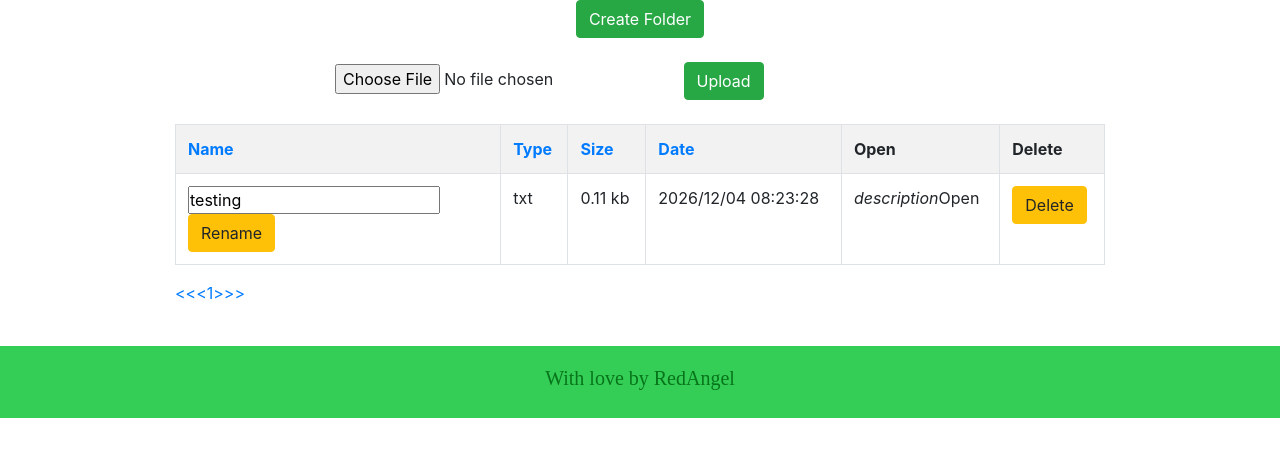
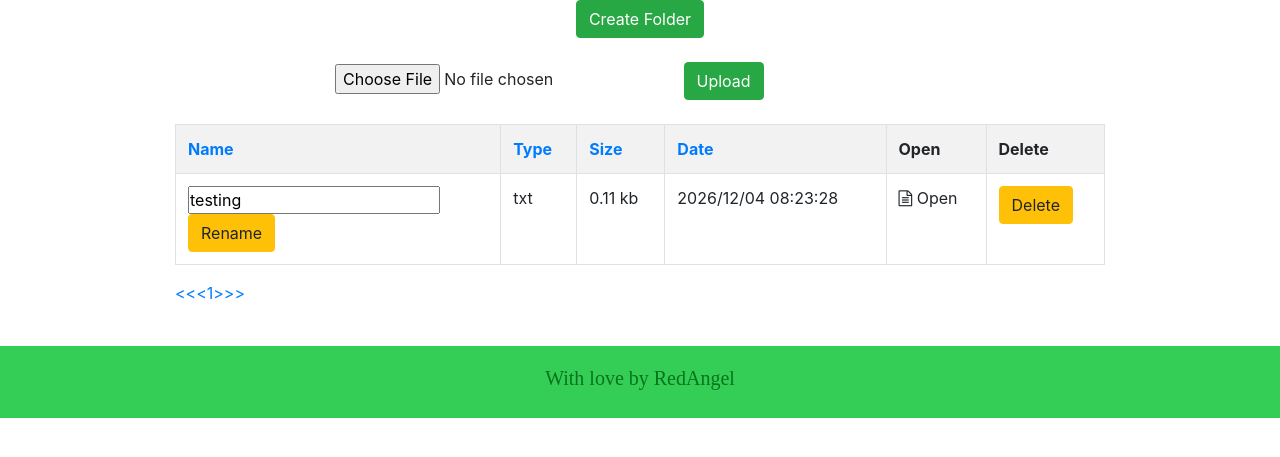
Before and after one commit to TrioAngel/fileProject2, a PHP site: page /index.php in a window 1280 px wide. Shown: the part 192-649 px from the top of the page. Run offline with PHP 8.4, Linux system fonts and the light colour scheme.

Commit message:
adding icons

```diff
--- a/includes/fileshow.php
+++ b/includes/fileshow.php
@@ -45,10 +45,10 @@ class Fileshow {
         if($row['extension'] == 'folder'){
           $output .= '
             <a href="' .$this->page_url. '?page=1&directory=' .$row['directory']. '&sort_flag=' .$this->sort['flag']. '
-            &sorted_by=' .$this->sort['name']. '"><i class="material-icons left">' . $row['icon'] . '</i>Open</a>;
+            &sorted_by=' .$this->sort['name']. '"><i class="' . $row['icon'] . '"></i> Open</a>
           ';
         }else {
-          $output .= '<a class="disabled"><i class="material-icons left">' . $row['icon'] . '</i>Open</a>';
+          $output .= '<a class="disabled"><i class="' . $row['icon'] . '"></i> Open</a>';
         }
         $output .= '
           </td>
@@ -96,28 +96,28 @@ class Fileshow {
           }
           switch ($arrDirectory[$j]['extension']) {
             case 'folder':
-              $arrDirectory[$j]['icon'] = 'folder_open';
+              $arrDirectory[$j]['icon'] = 'fa fa-folder';
               break;
             case 'jpg':
-              $arrDirectory[$j]['icon'] = 'photo';
+              $arrDirectory[$j]['icon'] = 'fa fa-file-image-o';
               break;
             case 'png':
-              $arrDirectory[$j]['icon'] = 'photo';
+              $arrDirectory[$j]['icon'] = 'fa fa-file-image-o';
               break;
             case 'gif':
-              $arrDirectory[$j]['icon'] = 'photo';
+              $arrDirectory[$j]['icon'] = 'fa fa-file-image-o';
               break;
             case 'mp4':
-              $arrDirectory[$j]['icon'] = 'movie';
+              $arrDirectory[$j]['icon'] = 'fa fa-file-movie-o';
               break;
             case 'pdf':
-              $arrDirectory[$j]['icon'] = 'picture_as_pdf';
+              $arrDirectory[$j]['icon'] = 'fa fa-file-pdf-o';
               break;
             case 'mp3':
-              $arrDirectory[$j]['icon'] = 'music_note';
+              $arrDirectory[$j]['icon'] = 'fa fa-file-audio-o';
               break;
             default:
-              $arrDirectory[$j]['icon'] = 'description';
+              $arrDirectory[$j]['icon'] = 'fa fa-file-text-o';
               break;
           };
           $j++;
--- a/index.php
+++ b/index.php
@@ -41,6 +41,7 @@ $searchArr = $files->getDirArr()[1];
 	<title>Document</title>
   <link rel="stylesheet" href="https://stackpath.bootstrapcdn.com/bootstrap/4.4.1/css/bootstrap.min.css">
   <link rel="stylesheet" href="css/style.css">
+	<link rel="stylesheet" href="https://cdnjs.cloudflare.com/ajax/libs/font-awesome/4.7.0/css/font-awesome.min.css">
 
 </head>
 <body>
```
